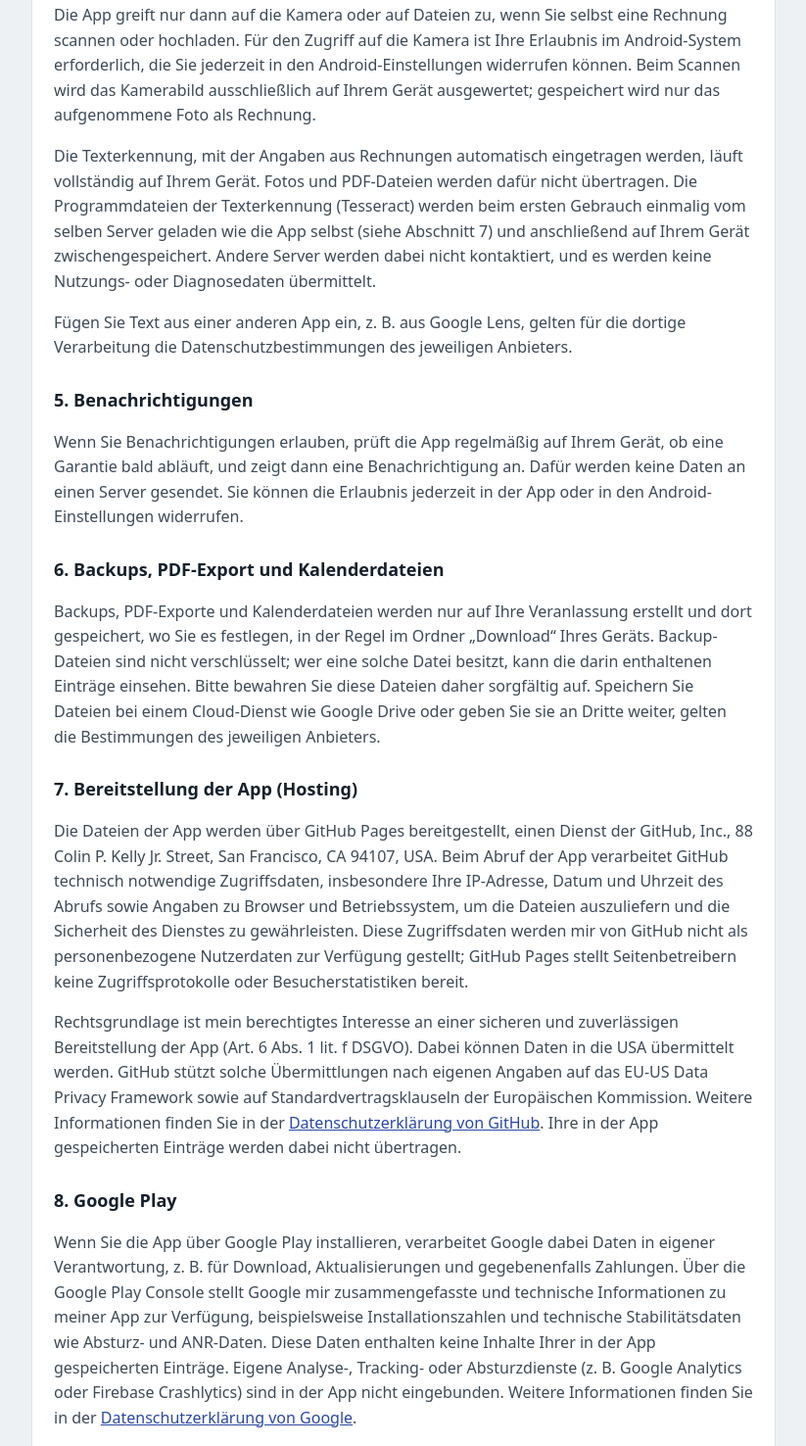
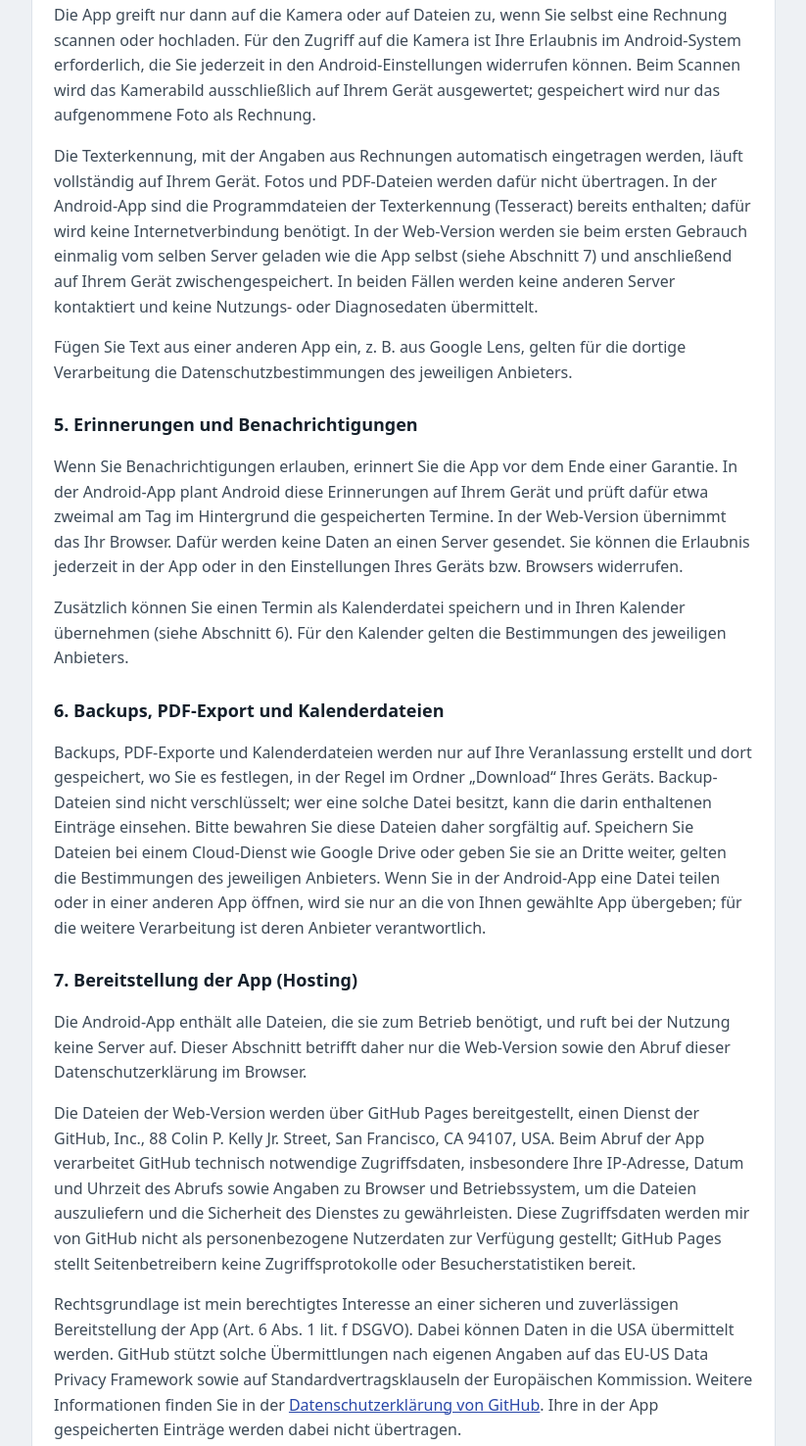
Before and after one commit to pelinkilinc24-maker/Belegwaechter, a plain HTML site: page datenschutz.html in a window 1280 px wide. Shown: the part 1293-2769 px from the top of the page at 98% size, without its empty margins (228-1051 px from the left). Drawn offline with Linux system fonts and the light colour scheme.

Commit message:
Add files via upload

```diff
--- a/datenschutz.html
+++ b/datenschutz.html
@@ -37,17 +37,19 @@ p,li{color:#3d4a57} ul{padding-left:20px} a{color:#2a48a8;word-break:break-word}
 
 <h2>4. Erfassung von Rechnungen (Kamera, Dateien, Texterkennung)</h2>
 <p>Die App greift nur dann auf die Kamera oder auf Dateien zu, wenn Sie selbst eine Rechnung scannen oder hochladen. Für den Zugriff auf die Kamera ist Ihre Erlaubnis im Android-System erforderlich, die Sie jederzeit in den Android-Einstellungen widerrufen können. Beim Scannen wird das Kamerabild ausschließlich auf Ihrem Gerät ausgewertet; gespeichert wird nur das aufgenommene Foto als Rechnung.</p>
-<p>Die Texterkennung, mit der Angaben aus Rechnungen automatisch eingetragen werden, läuft vollständig auf Ihrem Gerät. Fotos und PDF-Dateien werden dafür nicht übertragen. Die Programmdateien der Texterkennung (Tesseract) werden beim ersten Gebrauch einmalig vom selben Server geladen wie die App selbst (siehe Abschnitt 7) und anschließend auf Ihrem Gerät zwischengespeichert. Andere Server werden dabei nicht kontaktiert, und es werden keine Nutzungs- oder Diagnosedaten übermittelt.</p>
+<p>Die Texterkennung, mit der Angaben aus Rechnungen automatisch eingetragen werden, läuft vollständig auf Ihrem Gerät. Fotos und PDF-Dateien werden dafür nicht übertragen. In der Android-App sind die Programmdateien der Texterkennung (Tesseract) bereits enthalten; dafür wird keine Internetverbindung benötigt. In der Web-Version werden sie beim ersten Gebrauch einmalig vom selben Server geladen wie die App selbst (siehe Abschnitt 7) und anschließend auf Ihrem Gerät zwischengespeichert. In beiden Fällen werden keine anderen Server kontaktiert und keine Nutzungs- oder Diagnosedaten übermittelt.</p>
 <p>Fügen Sie Text aus einer anderen App ein, z. B. aus Google Lens, gelten für die dortige Verarbeitung die Datenschutzbestimmungen des jeweiligen Anbieters.</p>
 
-<h2>5. Benachrichtigungen</h2>
-<p>Wenn Sie Benachrichtigungen erlauben, prüft die App regelmäßig auf Ihrem Gerät, ob eine Garantie bald abläuft, und zeigt dann eine Benachrichtigung an. Dafür werden keine Daten an einen Server gesendet. Sie können die Erlaubnis jederzeit in der App oder in den Android-Einstellungen widerrufen.</p>
+<h2>5. Erinnerungen und Benachrichtigungen</h2>
+<p>Wenn Sie Benachrichtigungen erlauben, erinnert Sie die App vor dem Ende einer Garantie. In der Android-App plant Android diese Erinnerungen auf Ihrem Gerät und prüft dafür etwa zweimal am Tag im Hintergrund die gespeicherten Termine. In der Web-Version übernimmt das Ihr Browser. Dafür werden keine Daten an einen Server gesendet. Sie können die Erlaubnis jederzeit in der App oder in den Einstellungen Ihres Geräts bzw. Browsers widerrufen.</p>
+<p>Zusätzlich können Sie einen Termin als Kalenderdatei speichern und in Ihren Kalender übernehmen (siehe Abschnitt 6). Für den Kalender gelten die Bestimmungen des jeweiligen Anbieters.</p>
 
 <h2>6. Backups, PDF-Export und Kalenderdateien</h2>
-<p>Backups, PDF-Exporte und Kalenderdateien werden nur auf Ihre Veranlassung erstellt und dort gespeichert, wo Sie es festlegen, in der Regel im Ordner „Download“ Ihres Geräts. Backup-Dateien sind nicht verschlüsselt; wer eine solche Datei besitzt, kann die darin enthaltenen Einträge einsehen. Bitte bewahren Sie diese Dateien daher sorgfältig auf. Speichern Sie Dateien bei einem Cloud-Dienst wie Google Drive oder geben Sie sie an Dritte weiter, gelten die Bestimmungen des jeweiligen Anbieters.</p>
+<p>Backups, PDF-Exporte und Kalenderdateien werden nur auf Ihre Veranlassung erstellt und dort gespeichert, wo Sie es festlegen, in der Regel im Ordner „Download“ Ihres Geräts. Backup-Dateien sind nicht verschlüsselt; wer eine solche Datei besitzt, kann die darin enthaltenen Einträge einsehen. Bitte bewahren Sie diese Dateien daher sorgfältig auf. Speichern Sie Dateien bei einem Cloud-Dienst wie Google Drive oder geben Sie sie an Dritte weiter, gelten die Bestimmungen des jeweiligen Anbieters. Wenn Sie in der Android-App eine Datei teilen oder in einer anderen App öffnen, wird sie nur an die von Ihnen gewählte App übergeben; für die weitere Verarbeitung ist deren Anbieter verantwortlich.</p>
 
 <h2>7. Bereitstellung der App (Hosting)</h2>
-<p>Die Dateien der App werden über GitHub Pages bereitgestellt, einen Dienst der GitHub, Inc., 88 Colin P. Kelly Jr. Street, San Francisco, CA 94107, USA. Beim Abruf der App verarbeitet GitHub technisch notwendige Zugriffsdaten, insbesondere Ihre IP-Adresse, Datum und Uhrzeit des Abrufs sowie Angaben zu Browser und Betriebssystem, um die Dateien auszuliefern und die Sicherheit des Dienstes zu gewährleisten. Diese Zugriffsdaten werden mir von GitHub nicht als personenbezogene Nutzerdaten zur Verfügung gestellt; GitHub Pages stellt Seitenbetreibern keine Zugriffsprotokolle oder Besucherstatistiken bereit.</p>
+<p>Die Android-App enthält alle Dateien, die sie zum Betrieb benötigt, und ruft bei der Nutzung keine Server auf. Dieser Abschnitt betrifft daher nur die Web-Version sowie den Abruf dieser Datenschutzerklärung im Browser.</p>
+<p>Die Dateien der Web-Version werden über GitHub Pages bereitgestellt, einen Dienst der GitHub, Inc., 88 Colin P. Kelly Jr. Street, San Francisco, CA 94107, USA. Beim Abruf der App verarbeitet GitHub technisch notwendige Zugriffsdaten, insbesondere Ihre IP-Adresse, Datum und Uhrzeit des Abrufs sowie Angaben zu Browser und Betriebssystem, um die Dateien auszuliefern und die Sicherheit des Dienstes zu gewährleisten. Diese Zugriffsdaten werden mir von GitHub nicht als personenbezogene Nutzerdaten zur Verfügung gestellt; GitHub Pages stellt Seitenbetreibern keine Zugriffsprotokolle oder Besucherstatistiken bereit.</p>
 <p>Rechtsgrundlage ist mein berechtigtes Interesse an einer sicheren und zuverlässigen Bereitstellung der App (Art. 6 Abs. 1 lit. f DSGVO). Dabei können Daten in die USA übermittelt werden. GitHub stützt solche Übermittlungen nach eigenen Angaben auf das EU-US Data Privacy Framework sowie auf Standardvertragsklauseln der Europäischen Kommission. Weitere Informationen finden Sie in der <a href="https://docs.github.com/de/site-policy/privacy-policies/github-general-privacy-statement" target="_blank" rel="noopener">Datenschutzerklärung von GitHub</a>. Ihre in der App gespeicherten Einträge werden dabei nicht übertragen.</p>
 
 <h2>8. Google Play</h2>
@@ -58,7 +60,7 @@ p,li{color:#3d4a57} ul{padding-left:20px} a{color:#2a48a8;word-break:break-word}
 
 <h2>10. Empfänger, automatisierte Entscheidungen und Datensicherheit</h2>
 <p>Über die in dieser Erklärung genannten Dienstleister hinaus werden keine personenbezogenen Daten an Dritte weitergegeben oder verkauft. Eine automatisierte Entscheidungsfindung einschließlich Profiling (Art. 22 DSGVO) findet nicht statt.</p>
-<p>Die App wird ausschließlich über eine verschlüsselte Verbindung (HTTPS) bereitgestellt. Ihre Einträge sind durch die Sicherheitsmechanismen Ihres Geräts geschützt; bitte verwenden Sie eine Bildschirmsperre.</p>
+<p>Die Web-Version wird ausschließlich über eine verschlüsselte Verbindung (HTTPS) bereitgestellt; die Android-App wird über Google Play installiert und aktualisiert. Ihre Einträge sind durch die Sicherheitsmechanismen Ihres Geräts geschützt; bitte verwenden Sie eine Bildschirmsperre.</p>
 
 <h2>11. Ihre Rechte</h2>
 <p>Sie haben nach der DSGVO das Recht auf Auskunft (Art. 15), Berichtigung (Art. 16), Löschung (Art. 17), Einschränkung der Verarbeitung (Art. 18) und Datenübertragbarkeit (Art. 20). Eine erteilte Einwilligung können Sie jederzeit mit Wirkung für die Zukunft widerrufen (Art. 7 Abs. 3 DSGVO). Da Ihre Einträge ausschließlich auf Ihrem Gerät gespeichert sind, können Sie diese jederzeit selbst einsehen, als Backup exportieren und löschen.</p>
```
